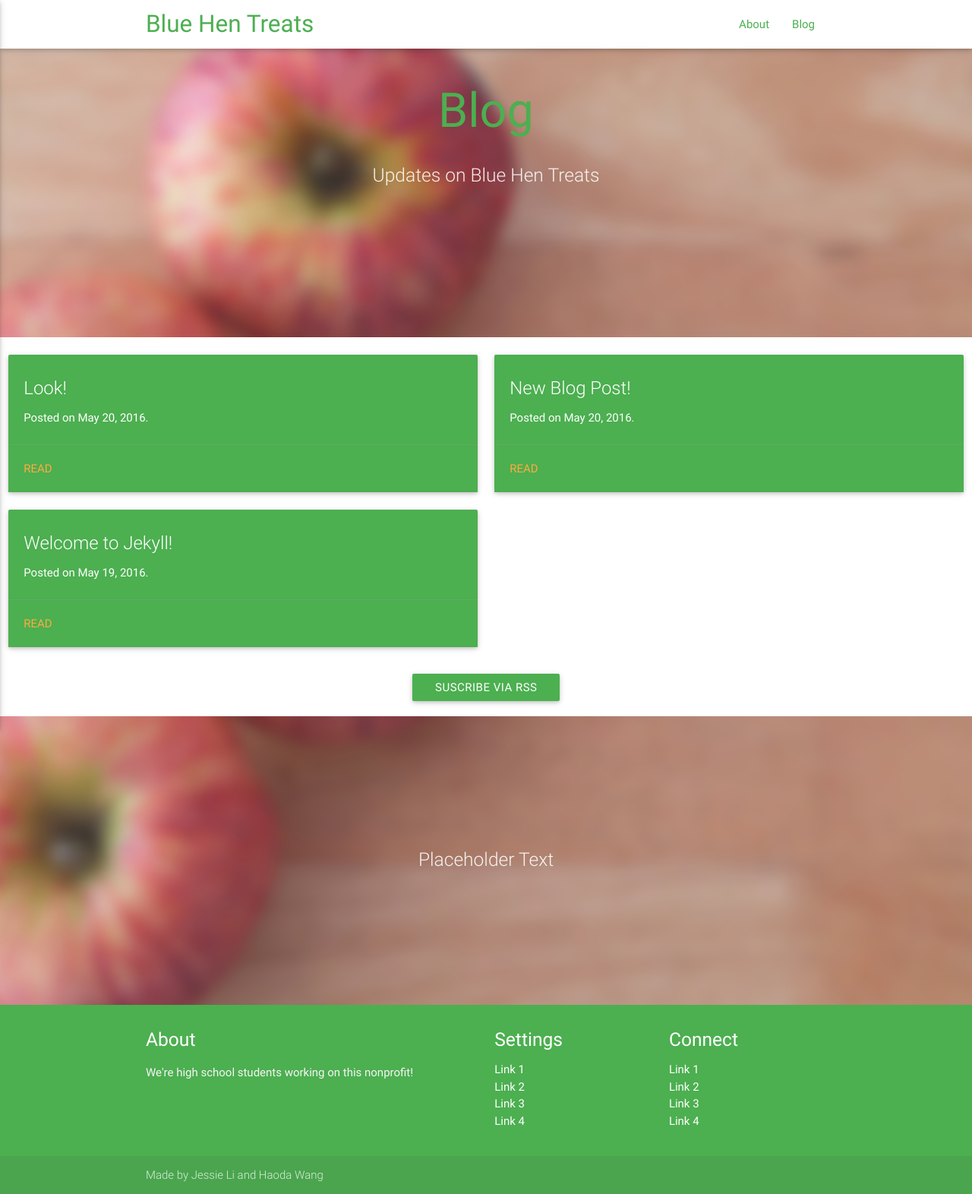
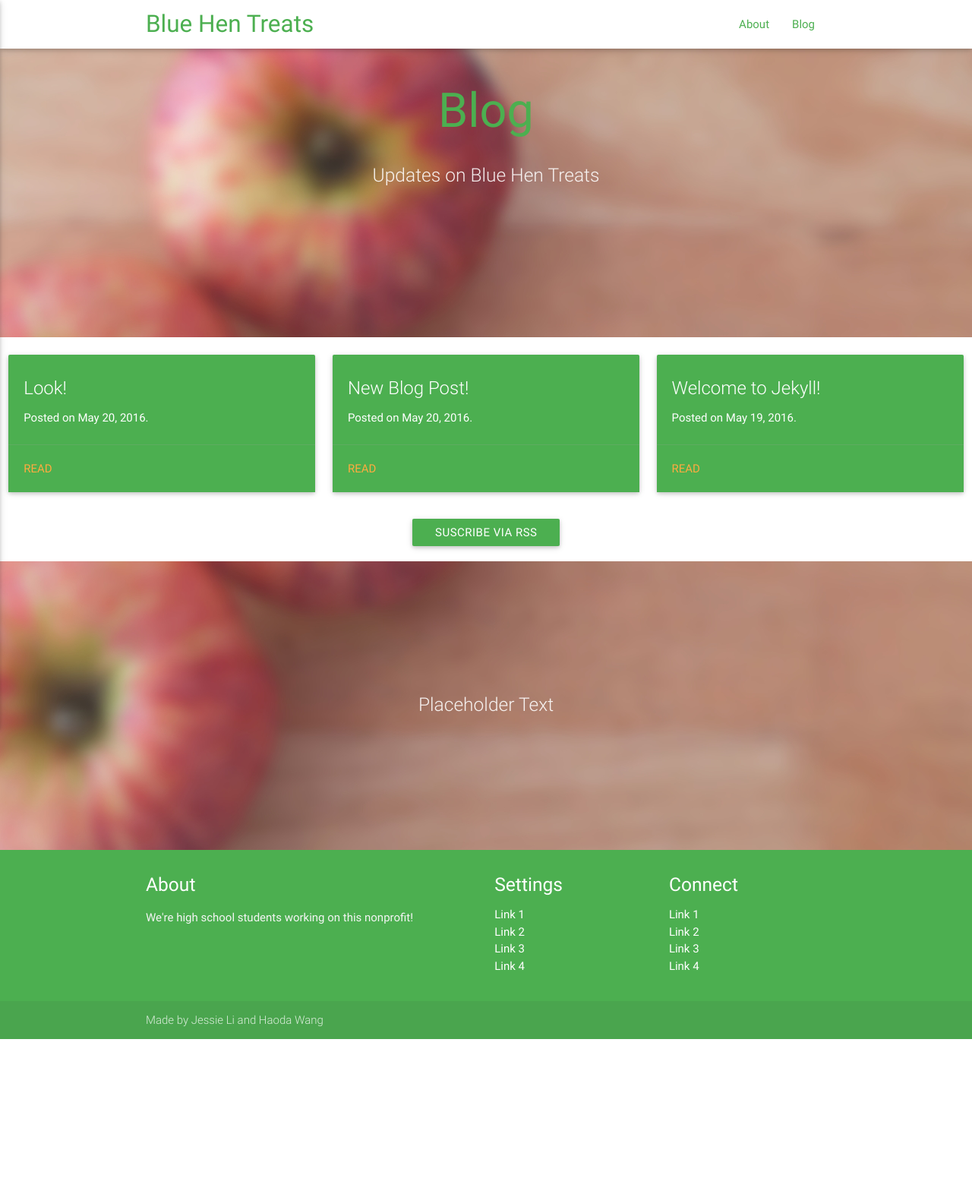
Before and after one commit to veggiedefender/bluehentreats, a Jekyll site: the page built from news.html, in a window 1280 px wide. Shown: the whole page at 76% size. Built offline with Jekyll 4.4.1, drawn with Linux system fonts in a browser that asks for light colours; nearby versions of some CDN libraries; after the commit the page ends 1368 px from its top, so only the background shows below that.

Commit message:
make the thing look better

```diff
--- a/news.html
+++ b/news.html
@@ -22,7 +22,7 @@ layout: default
   <ul class="post-list">
     <div class="row">
       {% for post in site.posts %}
-        <div class="col s12 m6">
+        <div class="col s12 m4">
           <div class="card green hoverable">
             <div class="card-content white-text">
               <span class="card-title">{{ post.title }}</span>
```
